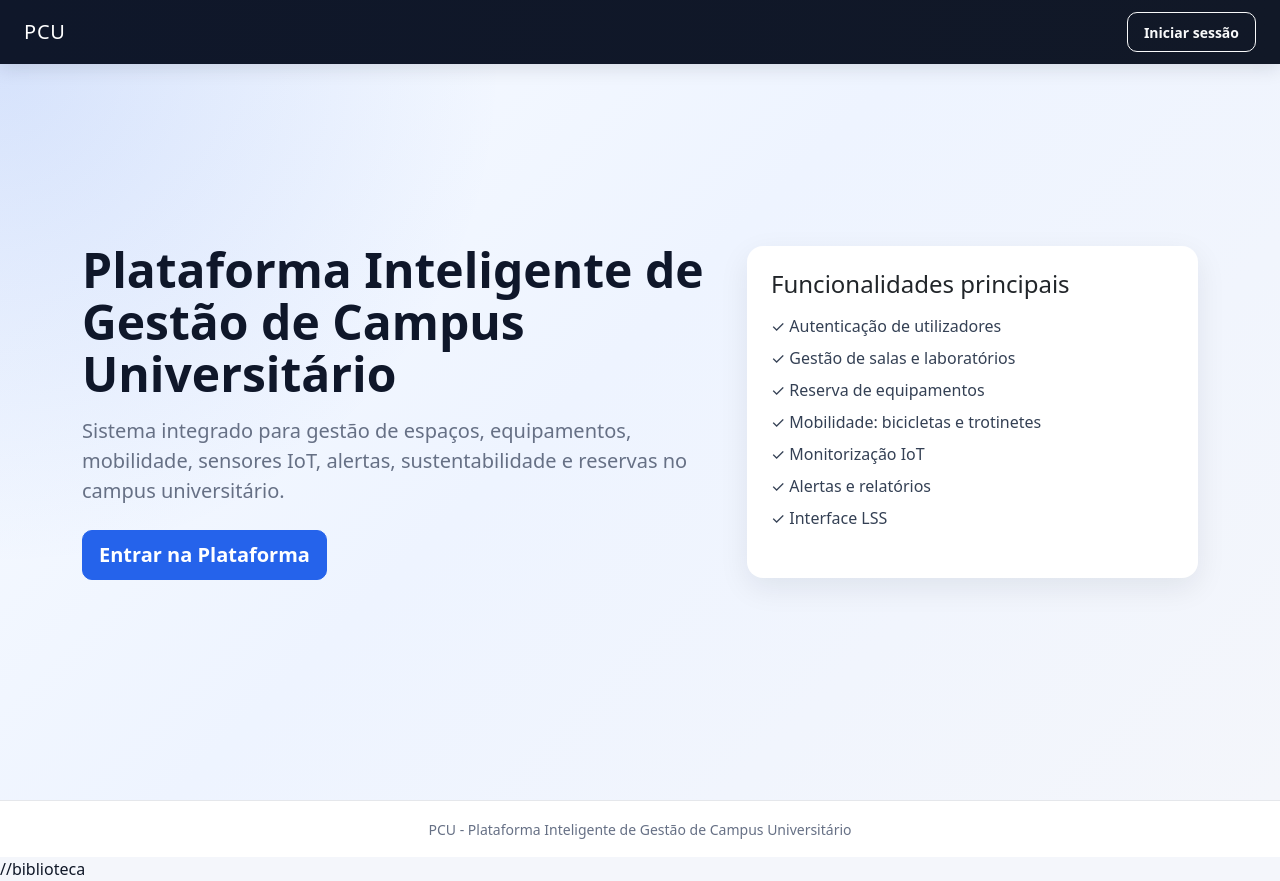
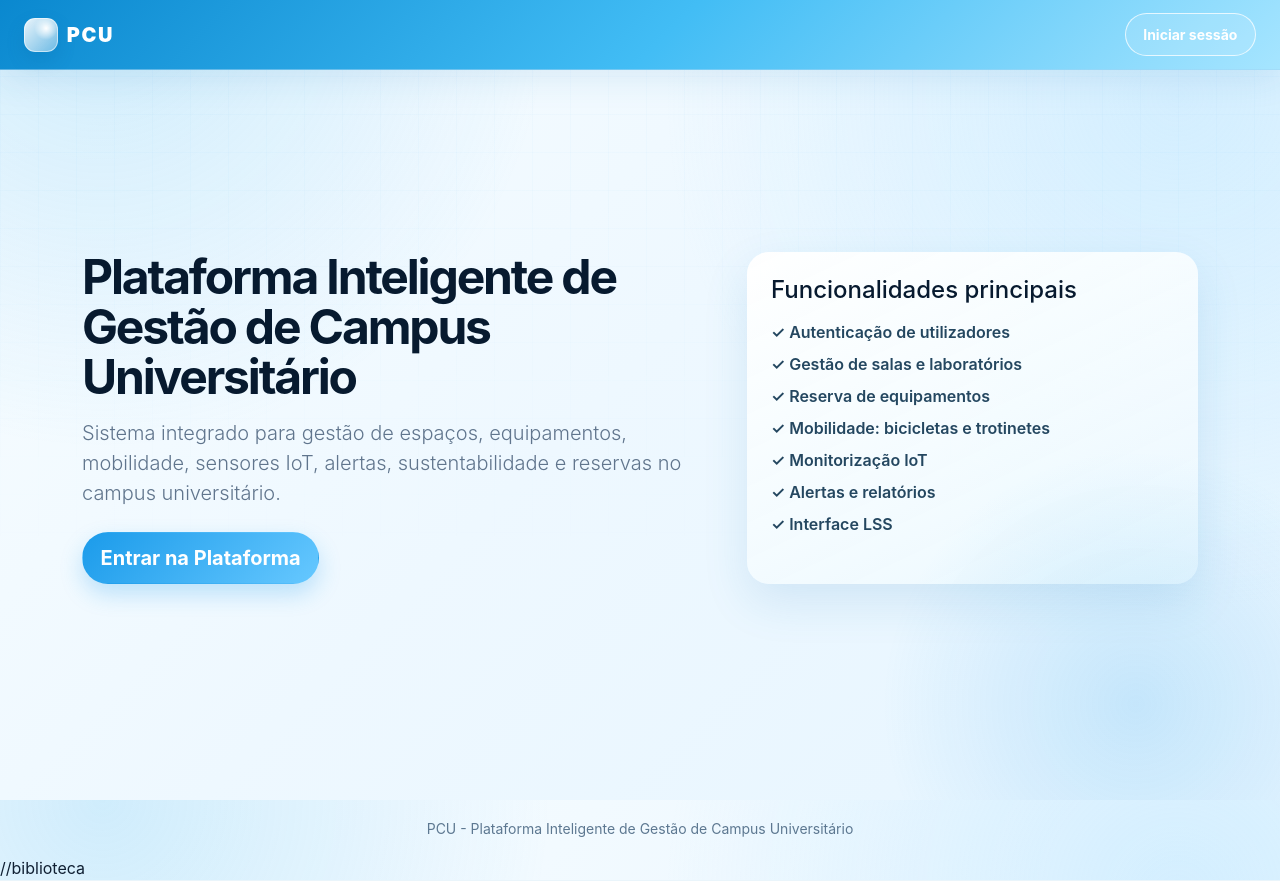
Before and after one commit to CarlosCarr8/PROJ2526_G2_52842_51460_51301_51202, a PHP site: page / in a window 1280 px wide. Run offline with PHP 8.4, Linux system fonts and the light colour scheme.

Commit message:
new design file

```diff
--- a/assets/css/style.css
+++ b/assets/css/style.css
@@ -1,15 +1,24 @@
 :root {
-    --pcu-bg: #f4f6fb;
-    --pcu-surface: #ffffff;
-    --pcu-dark: #101828;
-    --pcu-sidebar: #111827;
-    --pcu-sidebar-hover: #1f2937;
-    --pcu-primary: #2563eb;
-    --pcu-primary-dark: #1d4ed8;
-    --pcu-muted: #667085;
-    --pcu-border: #e5e7eb;
-    --pcu-shadow: 0 10px 30px rgba(16, 24, 40, 0.08);
-    --pcu-radius: 16px;
+    --pcu-bg: #eef8ff;
+    --pcu-bg-soft: #f7fcff;
+    --pcu-surface: rgba(255, 255, 255, 0.92);
+    --pcu-surface-solid: #ffffff;
+    --pcu-text: #102033;
+    --pcu-heading: #071a2f;
+    --pcu-muted: #60758d;
+    --pcu-primary: #1b9bea;
+    --pcu-primary-dark: #0879c5;
+    --pcu-primary-soft: #dff3ff;
+    --pcu-secondary: #7cc9f5;
+    --pcu-border: #cfe9f9;
+    --pcu-border-strong: #a9d9f5;
+    --pcu-success: #22a06b;
+    --pcu-warning: #f59e0b;
+    --pcu-danger: #dc3545;
+    --pcu-shadow: 0 18px 45px rgba(32, 126, 184, 0.13);
+    --pcu-shadow-soft: 0 10px 28px rgba(32, 126, 184, 0.09);
+    --pcu-radius: 22px;
+    --pcu-radius-sm: 14px;
 }
 
 * {
@@ -23,56 +32,150 @@ html {
 body {
     min-height: 100vh;
     margin: 0;
-    background: var(--pcu-bg);
-    color: var(--pcu-dark);
-    font-family: system-ui, -apple-system, BlinkMacSystemFont, "Segoe UI", sans-serif;
+    color: var(--pcu-text);
+    font-family: Inter, system-ui, -apple-system, BlinkMacSystemFont, "Segoe UI", sans-serif;
+    background:
+        radial-gradient(circle at 8% 0%, rgba(94, 190, 244, 0.26), transparent 28rem),
+        radial-gradient(circle at 92% 12%, rgba(177, 226, 255, 0.42), transparent 32rem),
+        linear-gradient(135deg, #f8fdff 0%, var(--pcu-bg) 48%, #e6f5ff 100%);
+    background-attachment: fixed;
+}
+
+body::before {
+    content: "";
+    position: fixed;
+    inset: 0;
+    pointer-events: none;
+    background-image:
+        linear-gradient(rgba(27, 155, 234, 0.045) 1px, transparent 1px),
+        linear-gradient(90deg, rgba(27, 155, 234, 0.045) 1px, transparent 1px);
+    background-size: 38px 38px;
+    mask-image: linear-gradient(to bottom, rgba(0, 0, 0, 0.65), transparent 72%);
+    z-index: -1;
+}
+
+a {
+    color: var(--pcu-primary-dark);
+}
+
+a:hover {
+    color: #045f9d;
 }
 
 /* Bootstrap overrides */
 .btn {
-    border-radius: 10px;
-    font-weight: 600;
-    padding: 0.55rem 1rem;
+    border-radius: 999px;
+    font-weight: 700;
+    padding: 0.62rem 1.1rem;
+    border-width: 1px;
+    transition: transform 0.18s ease, box-shadow 0.18s ease, background 0.18s ease, border-color 0.18s ease;
+}
+
+.btn:hover,
+.btn:focus {
+    transform: translateY(-1px);
 }
 
 .btn-primary {
-    background: var(--pcu-primary);
-    border-color: var(--pcu-primary);
+    background: linear-gradient(135deg, var(--pcu-primary), #66c8ff);
+    border-color: transparent;
+    color: #ffffff;
+    box-shadow: 0 10px 22px rgba(27, 155, 234, 0.25);
 }
 
 .btn-primary:hover,
 .btn-primary:focus {
-    background: var(--pcu-primary-dark);
-    border-color: var(--pcu-primary-dark);
+    background: linear-gradient(135deg, var(--pcu-primary-dark), var(--pcu-primary));
+    border-color: transparent;
+    color: #ffffff;
+    box-shadow: 0 14px 30px rgba(8, 121, 197, 0.28);
+}
+
+.btn-secondary,
+.btn-outline-secondary {
+    background: #eef8ff;
+    border-color: var(--pcu-border-strong);
+    color: #176b9f;
+}
+
+.btn-secondary:hover,
+.btn-outline-secondary:hover,
+.btn-outline-secondary:focus {
+    background: var(--pcu-primary-soft);
+    border-color: var(--pcu-primary);
+    color: #064f82;
+}
+
+.btn-success {
+    background: linear-gradient(135deg, #28b47a, #79d4ad);
+    border-color: transparent;
+    box-shadow: 0 10px 22px rgba(34, 160, 107, 0.20);
+}
+
+.btn-success:hover,
+.btn-success:focus {
+    background: linear-gradient(135deg, #15865b, #28b47a);
+    border-color: transparent;
 }
 
 .btn-dark {
-    background: var(--pcu-dark);
-    border-color: var(--pcu-dark);
+    background: #0d6fa8;
+    border-color: #0d6fa8;
+}
+
+.btn-dark:hover,
+.btn-dark:focus {
+    background: #07547f;
+    border-color: #07547f;
+}
+
+.btn-warning {
+    color: #3b2a00;
+}
+
+.btn-danger,
+.btn-outline-danger:hover {
+    border-color: var(--pcu-danger);
+}
+
+.btn-outline-primary {
+    color: var(--pcu-primary-dark);
+    border-color: var(--pcu-border-strong);
+}
+
+.btn-outline-primary:hover,
+.btn-outline-primary:focus {
+    background: var(--pcu-primary);
+    border-color: var(--pcu-primary);
+    color: #ffffff;
 }
 
 .form-control,
 .form-select {
-    border-radius: 10px;
-    border-color: #d0d5dd;
-    padding: 0.62rem 0.75rem;
+    border-radius: var(--pcu-radius-sm);
+    border: 1px solid var(--pcu-border-strong);
+    background-color: rgba(255, 255, 255, 0.86);
+    color: var(--pcu-text);
+    padding: 0.68rem 0.82rem;
 }
 
 .form-control:focus,
 .form-select:focus {
     border-color: var(--pcu-primary);
-    box-shadow: 0 0 0 0.2rem rgba(37, 99, 235, 0.16);
+    box-shadow: 0 0 0 0.23rem rgba(27, 155, 234, 0.18);
 }
 
 .form-label {
-    font-weight: 600;
-    color: #344054;
+    font-weight: 700;
+    color: #244760;
 }
 
 .card {
-    border: 1px solid var(--pcu-border);
+    border: 1px solid rgba(169, 217, 245, 0.75);
     border-radius: var(--pcu-radius);
     background: var(--pcu-surface);
+    box-shadow: var(--pcu-shadow-soft);
+    overflow: hidden;
 }
 
 .card.shadow,
@@ -82,41 +185,104 @@ body {
 }
 
 .card-header {
-    background: #f9fafb;
+    background: linear-gradient(135deg, #f7fcff, #e6f6ff);
     border-bottom: 1px solid var(--pcu-border);
     border-radius: var(--pcu-radius) var(--pcu-radius) 0 0 !important;
-    color: #111827;
+    color: var(--pcu-heading);
+}
+
+.card-footer {
+    background: rgba(255, 255, 255, 0.72) !important;
 }
 
 .alert {
-    border-radius: 12px;
+    border-radius: var(--pcu-radius-sm);
+    border: 0;
+    box-shadow: 0 8px 22px rgba(32, 126, 184, 0.08);
 }
 
 .badge {
     border-radius: 999px;
-    padding: 0.45em 0.7em;
+    padding: 0.48em 0.78em;
+    font-weight: 700;
+}
+
+.badge.bg-primary,
+.bg-primary {
+    background: linear-gradient(135deg, var(--pcu-primary), #6ecfff) !important;
+}
+
+.text-muted {
+    color: var(--pcu-muted) !important;
 }
 
 /* Navbar */
 .navbar {
-    min-height: 64px;
-    box-shadow: 0 4px 18px rgba(16, 24, 40, 0.12);
+    min-height: 70px;
+    border-bottom: 1px solid rgba(169, 217, 245, 0.52);
+    box-shadow: 0 10px 32px rgba(32, 126, 184, 0.11);
+    backdrop-filter: blur(16px);
 }
 
 .navbar.bg-dark {
-    background: linear-gradient(90deg, #0f172a, #111827) !important;
+    background: linear-gradient(135deg, #0a88cf 0%, #42bdf5 52%, #a6e5ff 100%) !important;
 }
 
 .navbar-brand {
-    letter-spacing: 0.04em;
+    display: inline-flex;
+    align-items: center;
+    gap: 0.55rem;
+    letter-spacing: 0.08em;
+    font-weight: 900;
+    color: #ffffff !important;
+}
+
+.navbar-brand::before {
+    content: "";
+    width: 34px;
+    height: 34px;
+    border-radius: 11px;
+    background:
+        linear-gradient(135deg, rgba(255, 255, 255, 0.92), rgba(255, 255, 255, 0.38)),
+        radial-gradient(circle at 65% 30%, #ffffff, transparent 36%);
+    box-shadow: inset 0 0 0 1px rgba(255, 255, 255, 0.55), 0 8px 18px rgba(4, 95, 157, 0.18);
+}
+
+.navbar .text-white {
+    color: rgba(255, 255, 255, 0.94) !important;
+    font-weight: 650;
+}
+
+.navbar .btn-outline-light {
+    border-color: rgba(255, 255, 255, 0.75);
+    color: #ffffff;
+    background: rgba(255, 255, 255, 0.12);
+}
+
+.navbar .btn-outline-light:hover,
+.navbar .btn-outline-light:focus {
+    background: #ffffff;
+    color: #0879c5;
+    border-color: #ffffff;
 }
 
 /* Landing page */
 .landing-page {
-    min-height: calc(100vh - 64px);
-    background:
-        radial-gradient(circle at top left, rgba(37, 99, 235, 0.16), transparent 34%),
-        linear-gradient(135deg, #f8fbff 0%, #eef4ff 45%, #f4f6fb 100%);
+    position: relative;
+    min-height: calc(100vh - 70px);
+    overflow: hidden;
+}
+
+.landing-page::after {
+    content: "";
+    position: absolute;
+    right: -8rem;
+    bottom: -11rem;
+    width: 34rem;
+    height: 34rem;
+    border-radius: 50%;
+    background: radial-gradient(circle, rgba(27, 155, 234, 0.17), transparent 66%);
+    pointer-events: none;
 }
 
 .min-vh-75 {
@@ -124,191 +290,209 @@ body {
 }
 
 .landing-page h1 {
-    color: #0f172a;
-    line-height: 1.08;
+    color: var(--pcu-heading);
+    line-height: 1.04;
+    letter-spacing: -0.045em;
 }
 
 .landing-page .lead {
     color: var(--pcu-muted);
-    max-width: 720px;
+    max-width: 760px;
 }
 
 .landing-page .card {
-    border: 0;
+    border: 1px solid rgba(255, 255, 255, 0.75);
+    background:
+        linear-gradient(155deg, rgba(255, 255, 255, 0.96), rgba(235, 248, 255, 0.90));
+}
+
+.landing-page h4,
+.main-content h2,
+.container h2,
+.card h5 {
+    color: var(--pcu-heading);
 }
 
 .landing-page ul li {
-    color: #344054;
+    color: #244760;
+    font-weight: 600;
 }
 
 /* Login */
 body.bg-light {
     background:
-        radial-gradient(circle at top right, rgba(37, 99, 235, 0.18), transparent 32%),
-        linear-gradient(135deg, #f8fbff, #eef2ff) !important;
+        radial-gradient(circle at top right, rgba(124, 201, 245, 0.36), transparent 28rem),
+        radial-gradient(circle at bottom left, rgba(27, 155, 234, 0.18), transparent 28rem),
+        linear-gradient(135deg, #f8fdff, #e8f7ff) !important;
 }
 
 body.bg-light .card {
-    border: 0;
-    box-shadow: 0 20px 55px rgba(16, 24, 40, 0.15) !important;
+    border: 1px solid rgba(255, 255, 255, 0.86);
+    background: rgba(255, 255, 255, 0.88);
+    box-shadow: 0 24px 65px rgba(32, 126, 184, 0.18) !important;
+    backdrop-filter: blur(16px);
 }
 
 body.bg-light h3 {
-    font-weight: 800;
-    color: #0f172a;
+    font-weight: 900;
+    color: var(--pcu-heading);
+    letter-spacing: -0.03em;
 }
 
 /* App layout */
 .app-layout {
     display: flex;
-    min-height: calc(100vh - 64px);
+    min-height: calc(100vh - 70px);
 }
 
 .sidebar {
-    width: 260px;
+    width: 270px;
     flex-shrink: 0;
-    background: var(--pcu-sidebar);
-    color: #ffffff;
+    color: #17415f;
     padding: 24px 0;
-    box-shadow: 8px 0 24px rgba(16, 24, 40, 0.08);
+    background:
+        linear-gradient(180deg, rgba(255, 255, 255, 0.88), rgba(224, 244, 255, 0.88)),
+        radial-gradient(circle at top, rgba(27, 155, 234, 0.17), transparent 18rem);
+    border-right: 1px solid rgba(169, 217, 245, 0.70);
+    box-shadow: 10px 0 28px rgba(32, 126, 184, 0.08);
 }
 
 .sidebar-title {
-    padding: 0 22px 18px 22px;
+    position: relative;
+    padding: 0 22px 20px 26px;
     margin-bottom: 12px;
-    border-bottom: 1px solid rgba(255, 255, 255, 0.12);
-    font-size: 0.9rem;
-    font-weight: 800;
+    font-size: 0.78rem;
+    font-weight: 900;
     text-transform: uppercase;
-    letter-spacing: 0.08em;
-    color: #c7d2fe;
+    letter-spacing: 0.16em;
+    color: #0879c5;
+}
+
+.sidebar-title::after {
+    content: "";
+    position: absolute;
+    left: 26px;
+    right: 24px;
+    bottom: 8px;
+    height: 1px;
+    background: linear-gradient(90deg, var(--pcu-border-strong), transparent);
 }
 
 .sidebar a {
     display: block;
-    color: #d1d5db;
+    color: #24526f;
     text-decoration: none;
-    padding: 12px 22px;
-    margin: 4px 12px;
-    border-radius: 12px;
-    font-weight: 600;
-    transition: background 0.18s ease, color 0.18s ease, transform 0.18s ease;
+    padding: 12px 18px;
+    margin: 5px 14px;
+    border-radius: 16px;
+    font-weight: 750;
+    transition: background 0.18s ease, color 0.18s ease, transform 0.18s ease, box-shadow 0.18s ease;
 }
 
 .sidebar a:hover,
 .sidebar a:focus {
-    background: var(--pcu-sidebar-hover);
-    color: #ffffff;
-    transform: translateX(3px);
+    background: linear-gradient(135deg, #ffffff, var(--pcu-primary-soft));
+    color: #07547f;
+    transform: translateX(4px);
+    box-shadow: 0 8px 20px rgba(32, 126, 184, 0.12);
 }
 
 .main-content {
     flex: 1;
     min-width: 0;
-    padding: 34px;
-    background: var(--pcu-bg);
+    padding: 38px;
 }
 
-.main-content h2 {
-    font-weight: 800;
-    color: #101828;
+.main-content h2,
+.container h2 {
+    font-weight: 900;
+    letter-spacing: -0.035em;
     margin-bottom: 0.35rem;
 }
 
-.main-content .text-muted {
-    color: var(--pcu-muted) !important;
+/* Regular pages that use Bootstrap containers instead of app-layout */
+body > .container.mt-4,
+body > .container.py-4 {
+    max-width: 1180px;
+    margin-top: 2rem !important;
+    padding: 28px;
+    border: 1px solid rgba(207, 233, 249, 0.72);
+    border-radius: 28px;
+    background: rgba(255, 255, 255, 0.46);
+    box-shadow: 0 14px 42px rgba(32, 126, 184, 0.07);
+    backdrop-filter: blur(10px);
 }
 
-/* Dashboard cards */
-.main-content .row .card {
+/* Dashboard and resource cards */
+.main-content .row .card,
+.container .row .card {
     height: 100%;
-    transition: transform 0.18s ease, box-shadow 0.18s ease;
+    transition: transform 0.18s ease, box-shadow 0.18s ease, border-color 0.18s ease;
 }
 
-.main-content .row .card:hover {
-    transform: translateY(-3px);
-    box-shadow: 0 16px 38px rgba(16, 24, 40, 0.12) !important;
+.main-content .row .card:hover,
+.container .row .card:hover {
+    transform: translateY(-4px);
+    border-color: rgba(27, 155, 234, 0.42);
+    box-shadow: 0 22px 48px rgba(32, 126, 184, 0.15) !important;
 }
 
-.main-content .card h5 {
-    font-weight: 800;
-    color: #111827;
+.card h5,
+.card-title {
+    font-weight: 900;
+    letter-spacing: -0.02em;
 }
 
-.main-content .card p {
-    color: var(--pcu-muted);
+.card p {
+    color: #45657d;
+}
+
+.card strong {
+    color: #17384f;
 }
 
 /* Tables */
+.table-responsive {
+    border-radius: 18px;
+}
+
 .table {
     margin-bottom: 0;
+    color: #244760;
 }
 
-.table thead th {
-    background: #f9fafb;
-    color: #475467;
-    font-size: 0.85rem;
-    text-transform: uppercase;
-    letter-spacing: 0.03em;
-    border-bottom: 1px solid var(--pcu-border);
+.table thead,
+.table-dark {
+    --bs-table-bg: #0a88cf;
+    --bs-table-border-color: #39b6ef;
+    --bs-table-color: #ffffff;
 }
 
-.table tbody td {
+.table th {
+    font-size: 0.78rem;
+    text-transform: uppercase;
+    letter-spacing: 0.055em;
+    font-weight: 850;
+}
+
+.table td,
+.table th {
     vertical-align: middle;
-    border-color: #eef2f7;
+    border-color: #dceffb;
 }
 
 .table-hover tbody tr:hover {
-    background: #f8fbff;
-}
-
-.table-responsive {
-    border-radius: 12px;
-}
-
-/* Forms and admin pages */
-.role-section {
-    overflow: hidden;
-}
-
-.form-check {
-    display: flex;
-    align-items: center;
-    gap: 0.45rem;
-    padding: 0.65rem 0.75rem;
-    border: 1px solid var(--pcu-border);
-    border-radius: 12px;
-    background: #ffffff;
-}
-
-.form-check-input {
-    margin: 0;
-}
-
-.form-check-label {
-    color: #344054;
+    --bs-table-hover-bg: #eff9ff;
 }
 
 /* Footer */
 .footer {
-    background: #ffffff;
-    border-top: 1px solid var(--pcu-border);
-    color: var(--pcu-muted);
+    color: #5d7891;
+    background: transparent;
 }
 
-/* Empty/development pages still look decent */
-.page-placeholder,
-.empty-state {
-    padding: 36px;
-    border: 1px dashed #cbd5e1;
-    border-radius: var(--pcu-radius);
-    background: #ffffff;
-    color: var(--pcu-muted);
-    text-align: center;
-}
-
-/* Responsive */
-@media (max-width: 991px) {
+/* Small screens */
+@media (max-width: 900px) {
     .app-layout {
         flex-direction: column;
     }
```
Also changed, not shown: other parts of assets/css/style.css (+27 -30 lines).
